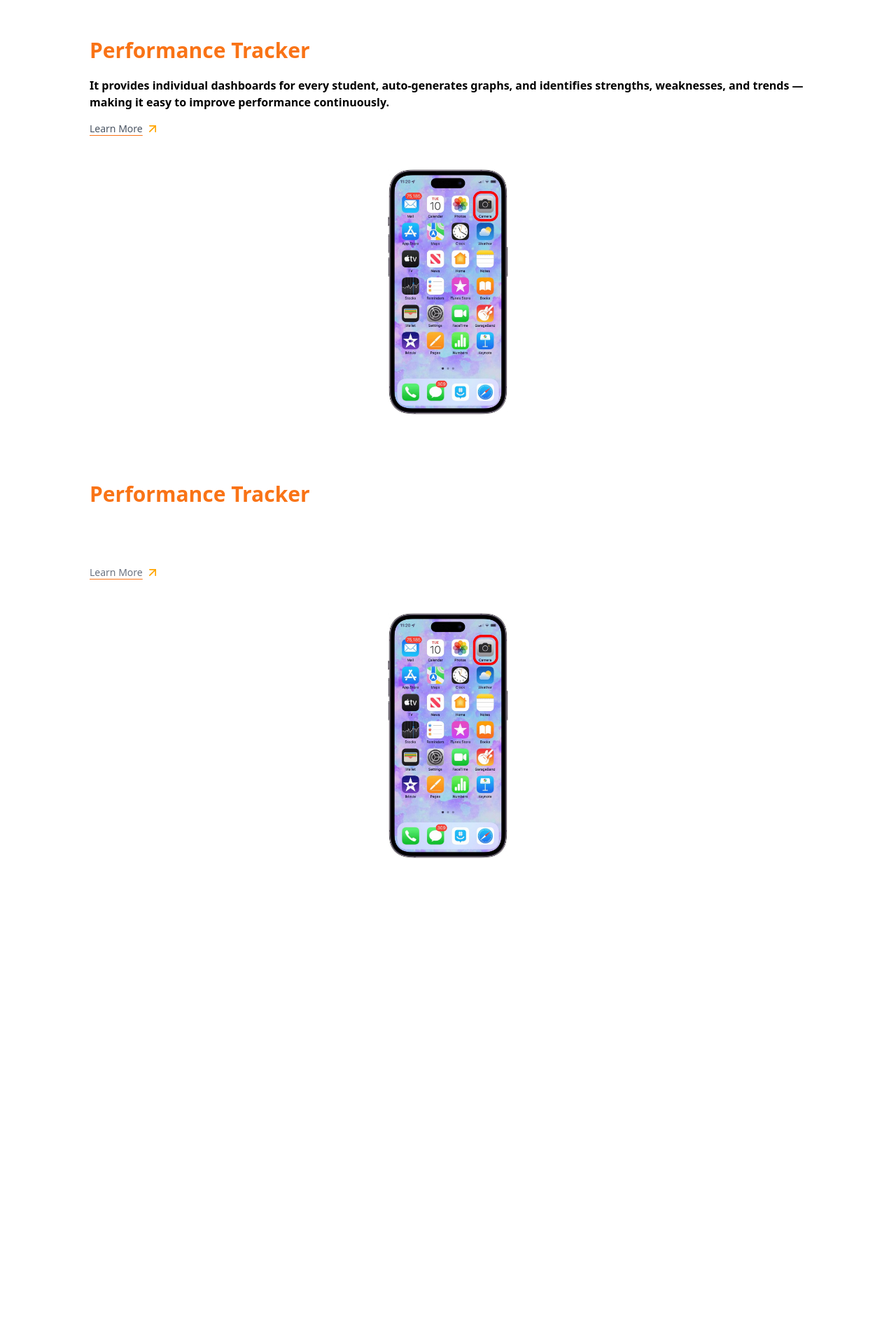
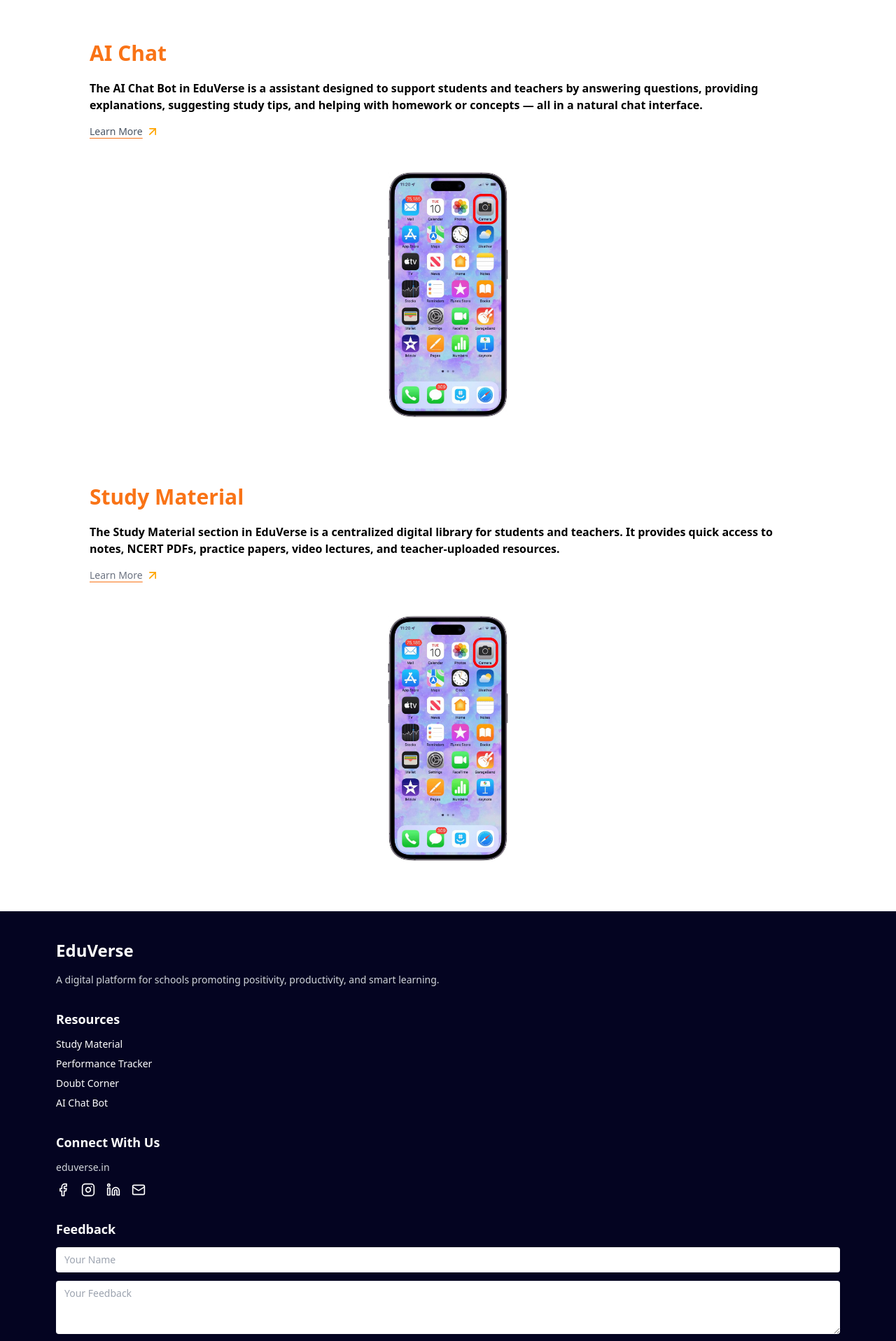
Before and after one commit to s0uravv/EduVerse, a React (Vite) app: page / in a window 1280 px wide. Shown: the part 1783-3699 px from the top of the page at 70% size. Before the commit the page ends 3081 px from the top, so only its background shows below. Built offline with nearby package versions, Linux system fonts and the light colour scheme.

Commit message:
Added the footer page and fix sum bugs

```diff
--- a/index.html
+++ b/index.html
@@ -2,7 +2,8 @@
 <html lang="en">
   <head>
     <meta charset="UTF-8" />
-    <link rel="icon" type="image/png" href="/eduverse-logo.png" />
+
+    <link rel="icon" href="/favicon.ico" type="image/x-icon" />
     <meta name="viewport" content="width=device-width, initial-scale=1.0" />
     <title>EduVerse</title>
 
--- a/src/App.jsx
+++ b/src/App.jsx
@@ -1,5 +1,6 @@
 import { BrowserRouter, Routes, Route } from "react-router-dom";
 import Navbar from "./Components/Navbar/Navbar";
+import Footer from "./Components/Footer/Footer";
 import Home from "./Pages/Home";
 import Categories from "./Pages/Categories";
 import Order from "./Pages/Order";
@@ -22,6 +23,7 @@ function App() {
                 <Route path="/orders" element={<Order />} />
                 <Route path="/Product/:id" element={<ProductInfo />} />
             </Routes>
+            <Footer />
         </BrowserRouter>
     );
 }
--- /dev/null
+++ b/src/Components/Footer/Footer.jsx
@@ -0,0 +1,96 @@
+import React from "react";
+import { Facebook, Instagram, Linkedin, Mail } from "lucide-react";
+
+const Footer = () => {
+    return (
+        <footer className="bg-[#040421] text-white py-10 px-6 md:px-20">
+            <div className="grid grid-cols-1 md:grid-cols-4 gap-8">
+                <div>
+                    <h2 className="text-2xl font-bold mb-4">EduVerse</h2>
+                    <p className="text-sm text-gray-300">
+                        A digital platform for schools promoting positivity,
+                        productivity, and smart learning.
+                    </p>
+                </div>
+
+                <div>
+                    <h3 className="text-lg font-semibold mb-3">Resources</h3>
+                    <ul className="space-y-2 text-sm">
+                        <li>
+                            <a
+                                href="/study-material"
+                                className="hover:underline"
+                            >
+                                Study Material
+                            </a>
+                        </li>
+                        <li>
+                            <a href="/performance" className="hover:underline">
+                                Performance Tracker
+                            </a>
+                        </li>
+                        <li>
+                            <a href="/doubt-corner" className="hover:underline">
+                                Doubt Corner
+                            </a>
+                        </li>
+                        <li>
+                            <a href="/ai-bot" className="hover:underline">
+                                AI Chat Bot
+                            </a>
+                        </li>
+                    </ul>
+                </div>
+
+                <div>
+                    <h3 className="text-lg font-semibold mb-3">
+                        Connect With Us
+                    </h3>
+                    <p className="text-sm text-gray-300 mb-3">eduverse.in</p>
+                    <div className="flex space-x-4">
+                        <a href="#">
+                            <Facebook className="h-5 w-5 hover:text-blue-400" />
+                        </a>
+                        <a href="#">
+                            <Instagram className="h-5 w-5 hover:text-pink-400" />
+                        </a>
+                        <a href="#">
+                            <Linkedin className="h-5 w-5 hover:text-blue-300" />
+                        </a>
+                        <a href="#">
+                            <Mail className="h-5 w-5 hover:text-yellow-400" />
+                        </a>
+                    </div>
+                </div>
+
+                <div>
+                    <h3 className="text-lg font-semibold mb-3">Feedback</h3>
+                    <form className="flex flex-col space-y-3">
+                        <input
+                            type="text"
+                            placeholder="Your Name"
+                            className="px-3 py-2 rounded bg-white text-black text-sm"
+                        />
+                        <textarea
+                            placeholder="Your Feedback"
+                            className="px-3 py-2 rounded bg-white text-black text-sm"
+                            rows={3}
+                        ></textarea>
+                        <button
+                            type="submit"
+                            className="bg-orange-500 hover:bg-orange-700 text-white px-4 py-2 rounded"
+                        >
+                            Submit
+                        </button>
+                    </form>
+                </div>
+            </div>
+
+            <div className="text-center text-sm text-gray-400 mt-10">
+                © {new Date().getFullYear()} EduVerse — All rights reserved.
+            </div>
+        </footer>
+    );
+};
+
+export default Footer;
--- a/src/Components/Home-Categories/Features.jsx
+++ b/src/Components/Home-Categories/Features.jsx
@@ -29,14 +29,13 @@ const Features = () => (
 
         <div className="flex flex-col lg:flex-row-reverse bg-[#040421]">
             <div className="w-full lg:w-1/2 p-6 lg:px-32 flex flex-col justify-center flex-grow">
-                <div className="text-3xl font-bold text-orange-500 pb-3">
-                    Performance Tracker
+                <div className="text-4xl font-bold text-orange-500 pb-3">
+                    Doubt Corner
                 </div>
                 <p className="mt-2 text-white text-md font-bold">
-                    It provides individual dashboards for every student,
-                    auto-generates graphs, and identifies strengths, weaknesses,
-                    and trends — making it easy to improve performance
-                    continuously.
+                    The Doubt Corner is a dedicated space where students can
+                    post their academic doubts anytime, without hesitation.
+                    Whether it’s late at night.
                 </p>
                 <p className="flex items-center gap-1 mt-4 text-gray-500 text-sm underline decoration-orange-500 underline-offset-4">
                     Learn More <ArrowUpRight color="orange" size={20} />
@@ -54,13 +53,13 @@ const Features = () => (
         <div className="flex flex-col lg:flex-row bg-white">
             <div className="w-full lg:px-32 lg:w-1/2 p-6 flex flex-col justify-center">
                 <div className="text-3xl font-bold text-orange-500 pb-3">
-                    Performance Tracker
+                    AI Chat
                 </div>
                 <p className="mt-2 text-black text-md font-bold">
-                    It provides individual dashboards for every student,
-                    auto-generates graphs, and identifies strengths, weaknesses,
-                    and trends — making it easy to improve performance
-                    continuously.
+                    The AI Chat Bot in EduVerse is a assistant designed to
+                    support students and teachers by answering questions,
+                    providing explanations, suggesting study tips, and helping
+                    with homework or concepts — all in a natural chat interface.
                 </p>
                 <p className="flex items-center gap-1 mt-4 text-gray-600 text-sm underline decoration-orange-500 underline-offset-4">
                     Learn More <ArrowUpRight color="orange" size={20} />
@@ -78,13 +77,13 @@ const Features = () => (
         <div className="flex flex-col lg:flex-row-reverse bg-white">
             <div className="w-full lg:w-1/2 p-6 lg:px-32 flex flex-col justify-center flex-grow">
                 <div className="text-3xl font-bold text-orange-500 pb-3">
-                    Performance Tracker
+                    Study Material
                 </div>
-                <p className="mt-2 text-white text-md font-bold">
-                    It provides individual dashboards for every student,
-                    auto-generates graphs, and identifies strengths, weaknesses,
-                    and trends — making it easy to improve performance
-                    continuously.
+                <p className="mt-2  text-md font-bold">
+                    The Study Material section in EduVerse is a centralized
+                    digital library for students and teachers. It provides quick
+                    access to notes, NCERT PDFs, practice papers, video
+                    lectures, and teacher-uploaded resources.
                 </p>
                 <p className="flex items-center gap-1 mt-4 text-gray-500 text-sm underline decoration-orange-500 underline-offset-4">
                     Learn More <ArrowUpRight color="orange" size={20} />
--- a/src/Components/Navbar/Navbar.jsx
+++ b/src/Components/Navbar/Navbar.jsx
@@ -9,7 +9,7 @@ function Navbar() {
     return (
         <nav className="px-5 sticky top-0 z-10 backdrop-blur background-white/30 border-b border-black/80">
             <div className="max-w-7xl mx-auto  py-3 flex items-center justify-between">
-                {/* Logo */}
+
                 <Link to="/">
                     {" "}
                     <div className="flex items-center p-0 m-0 rounded-8xl">
@@ -47,7 +47,6 @@ function Navbar() {
                     </button>
                 </div>
 
-                {/* Desktop Menu */}
                 <ul className="hidden md:flex space-x-6 font-medium">
                     <li>
                         <a href="#">Home</a>
```
Also changed, not shown: 1 other file (tests, documents, lock files or other folders).
